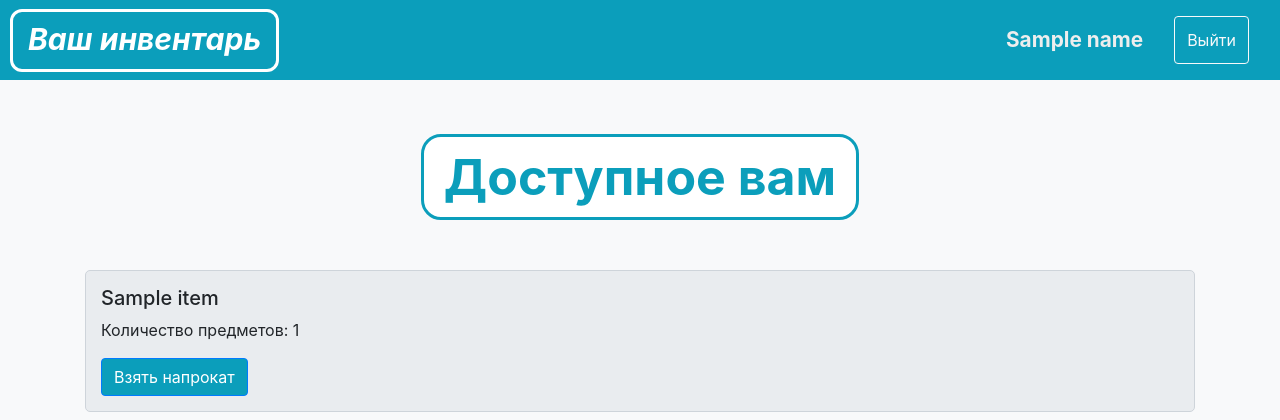
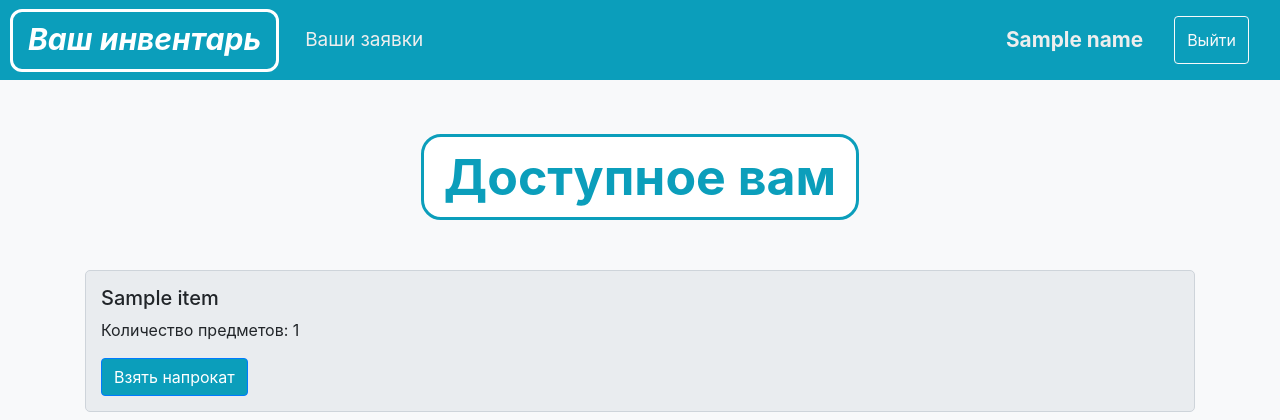
Before and after one commit to Karaseyka/Sport-equipment-management, a Flask app: template templates/polzovatel.html in a window 1280 px wide. Shown: the top 420 px of the page. Run offline with Flask 3, Linux system fonts and the light colour scheme; the template is opened without the code that fills it: most values are stand-ins (such as "Sample title", 1, 10 or a date in 2020); some libraries are stand-ins or nearby versions.

Commit message:
Кто снес пользователя
Признавайтесь

```diff
--- a/templates/polzovatel.html
+++ b/templates/polzovatel.html
@@ -5,6 +5,7 @@
     <meta name="viewport" content="width=device-width, initial-scale=1.0">
     <title>Учет школьного инвентаря</title>
     <link href="https://stackpath.bootstrapcdn.com/bootstrap/4.5.2/css/bootstrap.min.css" rel="stylesheet">
+    <link rel="stylesheet" href="/static/css/style.css">
     <link rel="stylesheet" href="/static/css/user_style.css">
     <style>
         body {
@@ -121,6 +122,9 @@
 <nav class="navbar navbar-expand-md navbar-dark mb-4" style="display: flex; justify-content: space-between;">
     <div style="display: flex; justify-content: start; align-items: center;">
         <a href="/profile/" class="navbar-brand" style="margin-left: -6px">Ваш инвентарь</a>
+        <div style="display: flex; justify-content: space-around;">
+            <a href="/add_users/" class="nav-link-tab">Ваши заявки</a>
+        </div>
     </div>
     <div style="display: flex; justify-content: space-around;">
         <a href="/profile/" class="nav-link active">{{name}}</a>
```
Also changed, not shown: data/instance/sportequip.db, 1 other file.
